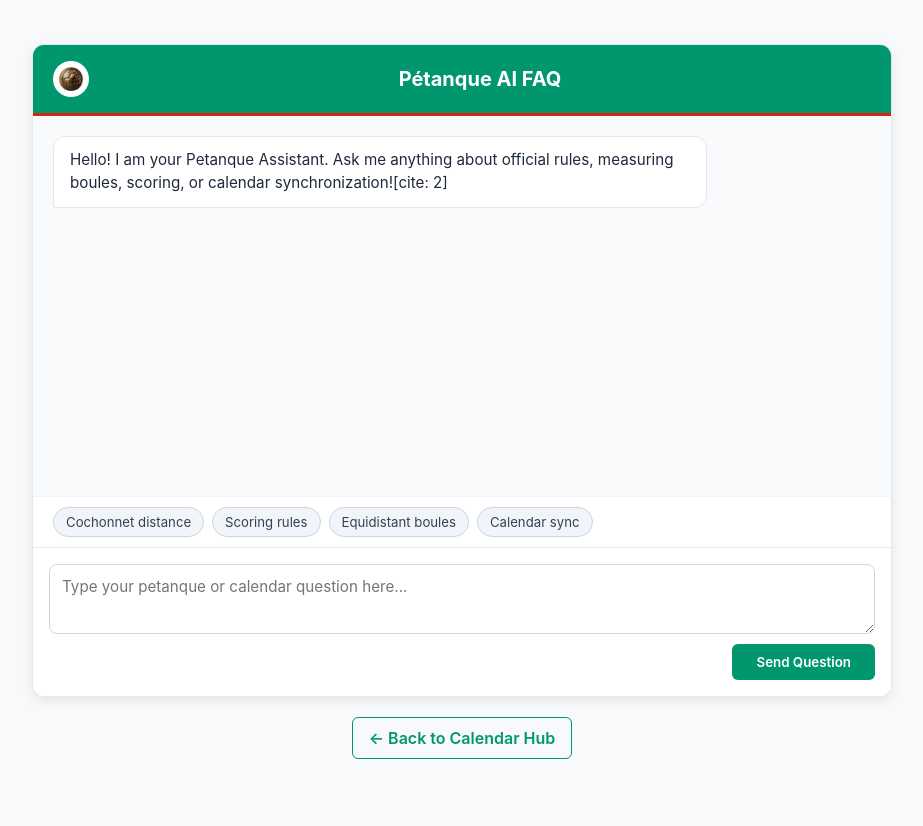
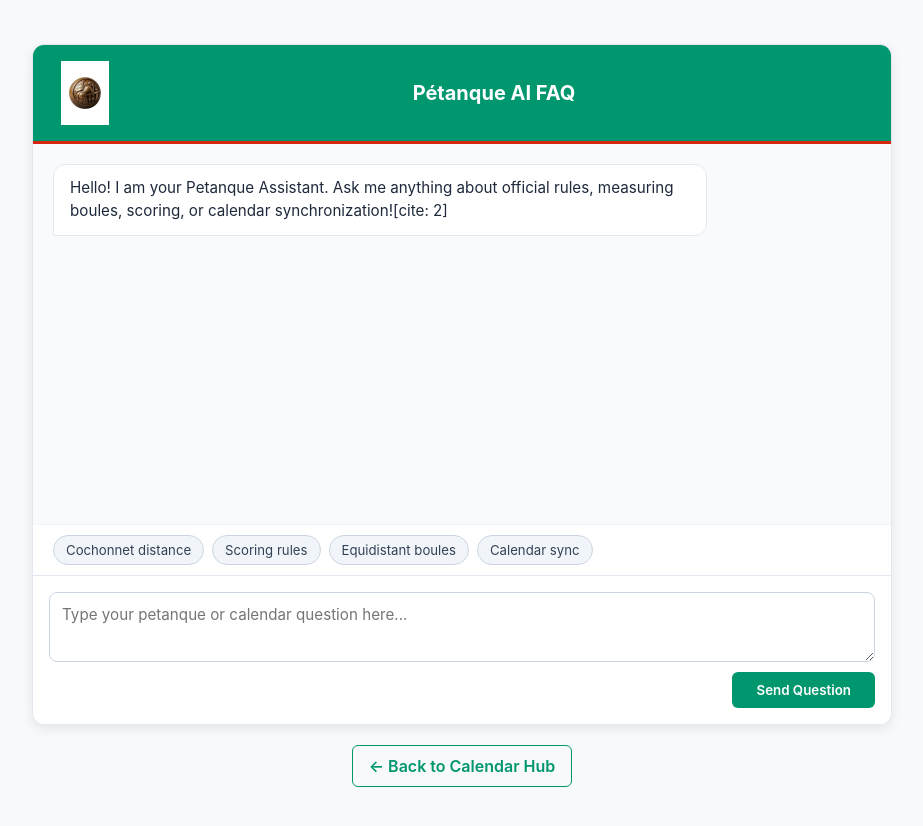
Before and after one commit to akmakm/shared-calendar, a plain HTML site: page faq.html in a window 1280 px wide. Shown: the whole page, without its empty margins (178-1101 px from the left). Before the commit the page ends 803 px from the top, so only its background shows below. Drawn offline with Linux system fonts and the light colour scheme.

Commit message:
Modify image in chat header for better display
Updated image size and style in chat header.

```diff
--- a/faq.html
+++ b/faq.html
@@ -16,7 +16,7 @@
     <div class="chat-container">
         <!-- Chat Header with Google Translate Widget -->
         <div class="chat-header">
-            <img src="fanny2.jpg" alt="Fanny Cochonnet" style="width: 36px; height: 36px; border-radius: 50%; object-fit: cover;" />
+<img src="fanny2.jpg" alt="Fanny Cochonnet" style="width: 64px; height: 64px; border-radius: 0; object-fit: contain; background: transparent;" />
             <h2>Pétanque AI FAQ</h2>
             <div id="google_translate_element"></div>
         </div>
```
